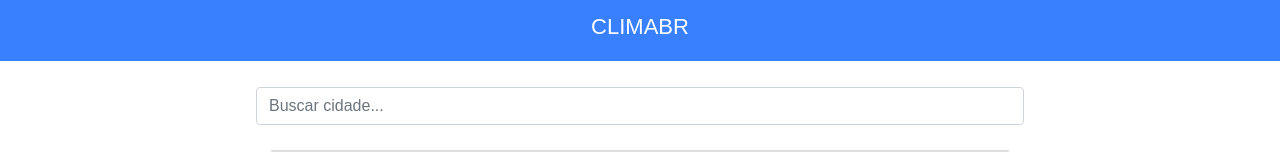
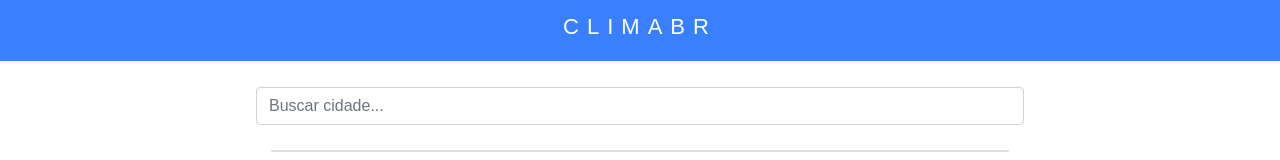
Before and after one commit to vhal9/ClimaBR, a Vue app in the folder app/: page / in a window 1280 px wide. Shown: the top 160 px of the page. Built offline with nearby package versions, Linux system fonts and the light colour scheme.

Commit message:
adiciona espaçamento entre as letras do header

```diff
--- a/app/src/components/Header.vue
+++ b/app/src/components/Header.vue
@@ -25,6 +25,7 @@
         font-size: 22px;
         color:white;
         padding: 10px 20px;
+        letter-spacing: 8px;
     }
 
 
```
